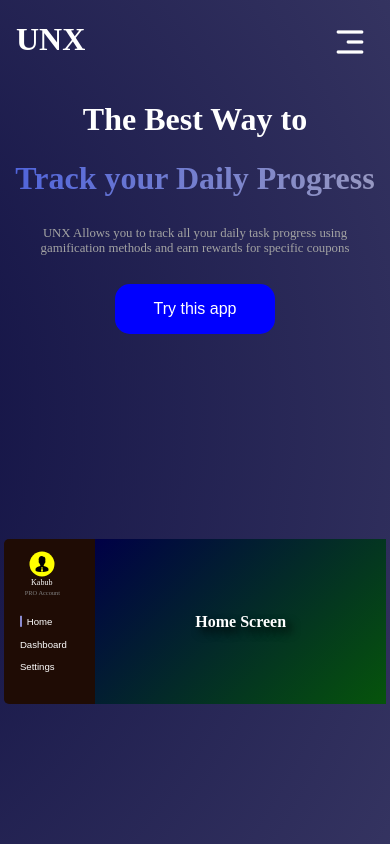
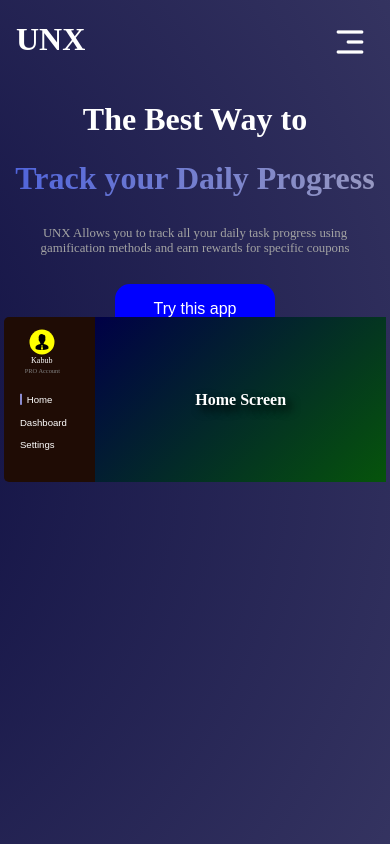
Before and after one commit to Khabub/webdev-learning-slick, a React (Create React App) app: page /products in a window 390 px wide. Built offline with nearby package versions, Linux system fonts and the light colour scheme.

Commit message:
fix media query

```diff
--- a/src/components/Layout/Pages.module.css
+++ b/src/components/Layout/Pages.module.css
@@ -1,4 +1,4 @@
 .container {
   width: 100vw;
-  height: 50vh;
+  height: 200px;
 }
```
Also changed, not shown: src/components/Layout/Pages_Dashboard.module.css (line endings or trailing spaces).
